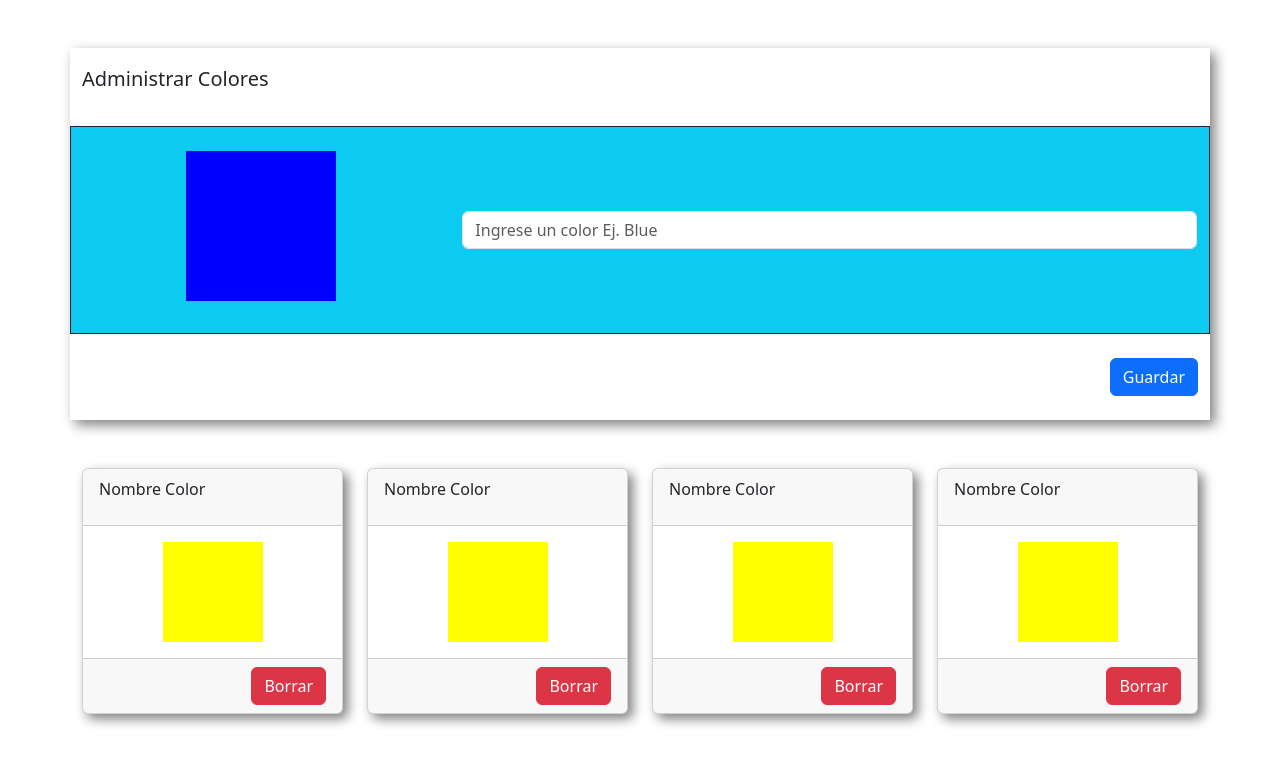
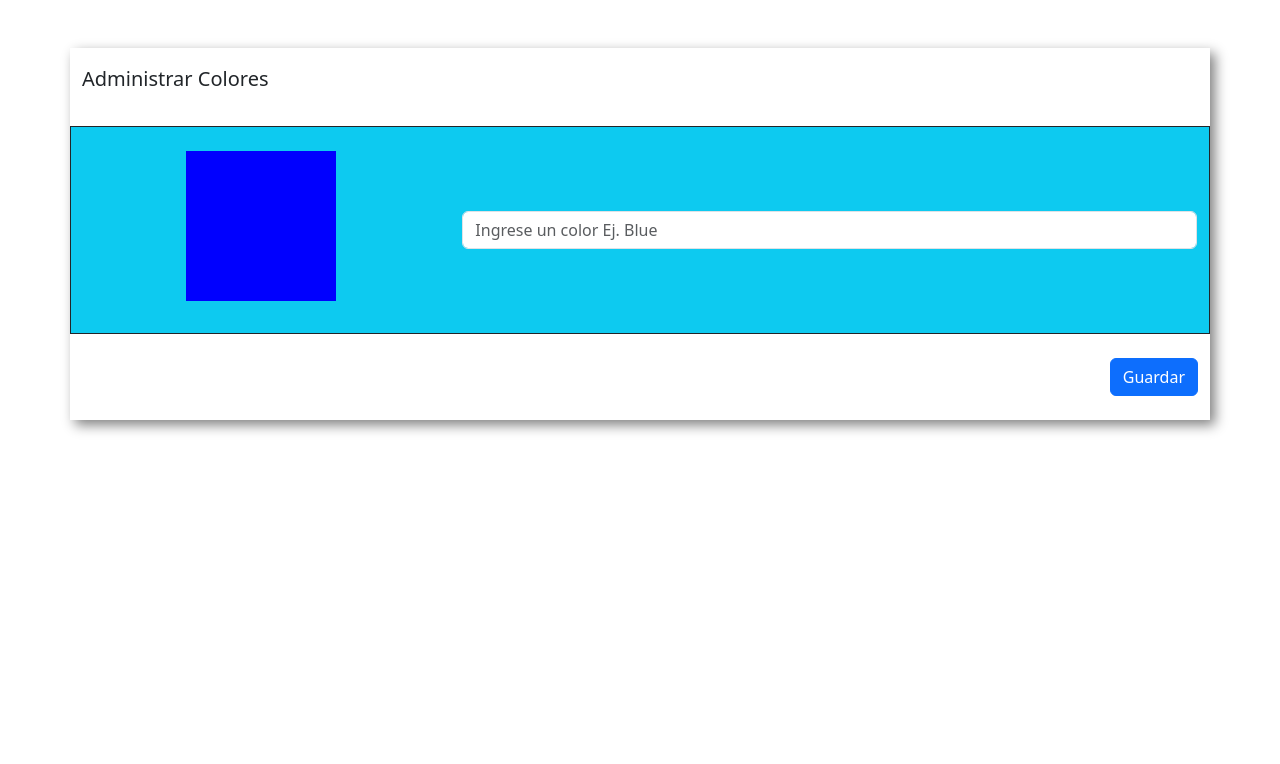
Before and after one commit to Agustin030s/paletaDeColoresFE, a React (Vite) app: page / in a window 1280 px wide. Shown: the top 764 px of the page. Built offline with nearby package versions, Linux system fonts and the light colour scheme.

Commit message:
realizamos el guardado de los colores ingresados por el input en local storage

```diff
--- a/src/App.jsx
+++ b/src/App.jsx
@@ -1,13 +1,11 @@
 import "bootstrap/dist/css/bootstrap.min.css";
 import "./App.css";
 import FormularioColores from "./Components/FormularioColores";
-import ListaColores from "./Components/ListaColores";
 
 function App() {
   return (
     <div className="my-5">
       <FormularioColores></FormularioColores>
-      <ListaColores></ListaColores>
     </div>
   );
 }
--- a/src/Components/CardColor.jsx
+++ b/src/Components/CardColor.jsx
@@ -1,8 +1,9 @@
 const CardColor = () => {
   return (
-    <div className="card">
+    <div className="col-md-4 col-lg-3 mb-3">
+    <article className="card">
       <div className="card-header">
-        <p>Nombre Color</p>
+        <h6>Nombre Color</h6>
       </div>
       <div className="card-body d-flex justify-content-center">
         <div className="cajaColorCard"></div>
@@ -10,6 +11,7 @@ const CardColor = () => {
       <div className="card-footer text-end">
         <button className="btn btn-danger">Borrar</button>
       </div>
+    </article>
     </div>
   );
 };
--- a/src/Components/FormularioColores.jsx
+++ b/src/Components/FormularioColores.jsx
@@ -1,10 +1,34 @@
+import { useEffect, useState } from "react";
+import ListaColores from "./ListaColores";
+
 const FormularioColores = () => {
+  const [color, setColor] = useState("");
+  const [listaColores, setListaColores] = useState([]);
+  const coloresLocalStorage = JSON.parse(localStorage.getItem('colores')) || [];
+
+  useEffect(() => {
+    localStorage.setItem('colores', JSON.stringify(listaColores));
+  }, [listaColores]);
+
+  const handleSubmit = (e) => {
+    e.preventDefault();
+    console.log("Desde el form de colores");
+    setListaColores([...listaColores, color]);
+    setColor("");
+  };
+
+  const borrarColor = (nombreColor) => {
+    const filterArray = listaColores.filter((color) => color !== nombreColor);
+    setListaColores(filterArray);
+  };
+
   return (
+    <>
       <section className="container contenedorFormulario">
         <div className="py-3">
           <p className="lead">Administrar Colores</p>
         </div>
-      <form action="">
+        <form onSubmit={handleSubmit}>
           <div className="row justify-content-center align-items-center bg-info py-4 border border-dark">
             <div className="col-md-4 d-flex justify-content-center mb-2">
               <div className="cajaColor"></div>
@@ -14,6 +38,8 @@ const FormularioColores = () => {
                 type="text"
                 placeholder="Ingrese un color Ej. Blue"
                 className="form-control"
+                onChange={(e) => setColor(e.target.value)}
+                value={color}
               />
             </div>
           </div>
@@ -22,6 +48,8 @@ const FormularioColores = () => {
           </div>
         </form>
       </section>
+      <ListaColores listaColores={listaColores} borrarColor={borrarColor}></ListaColores>
+    </>
   );
 };
 
--- a/src/Components/ListaColores.jsx
+++ b/src/Components/ListaColores.jsx
@@ -1,21 +1,10 @@
 import CardColor from "./CardColor";
 
-const ListaColores = () => {
+const ListaColores = ({listaColores, borrarColor}) => {
   return (
     <section className="container my-5">
       <div className="row justify-content-center">
-        <div className="col-md-4 col-lg-3 mb-2">
-          <CardColor></CardColor>
-        </div>
-        <div className="col-md-4 col-lg-3 mb-2">
-          <CardColor></CardColor>
-        </div>
-        <div className="col-md-4 col-lg-3 mb-2">
-          <CardColor></CardColor>
-        </div>
-        <div className="col-md-4 col-lg-3 mb-2">
-          <CardColor></CardColor>
-        </div>
+        {listaColores.map((color, index) => <CardColor key={index} color={color} borrarColor={borrarColor}></CardColor>)}
       </div>
     </section>
   );
```
Lines whose indentation alone changed are shown as unchanged.
